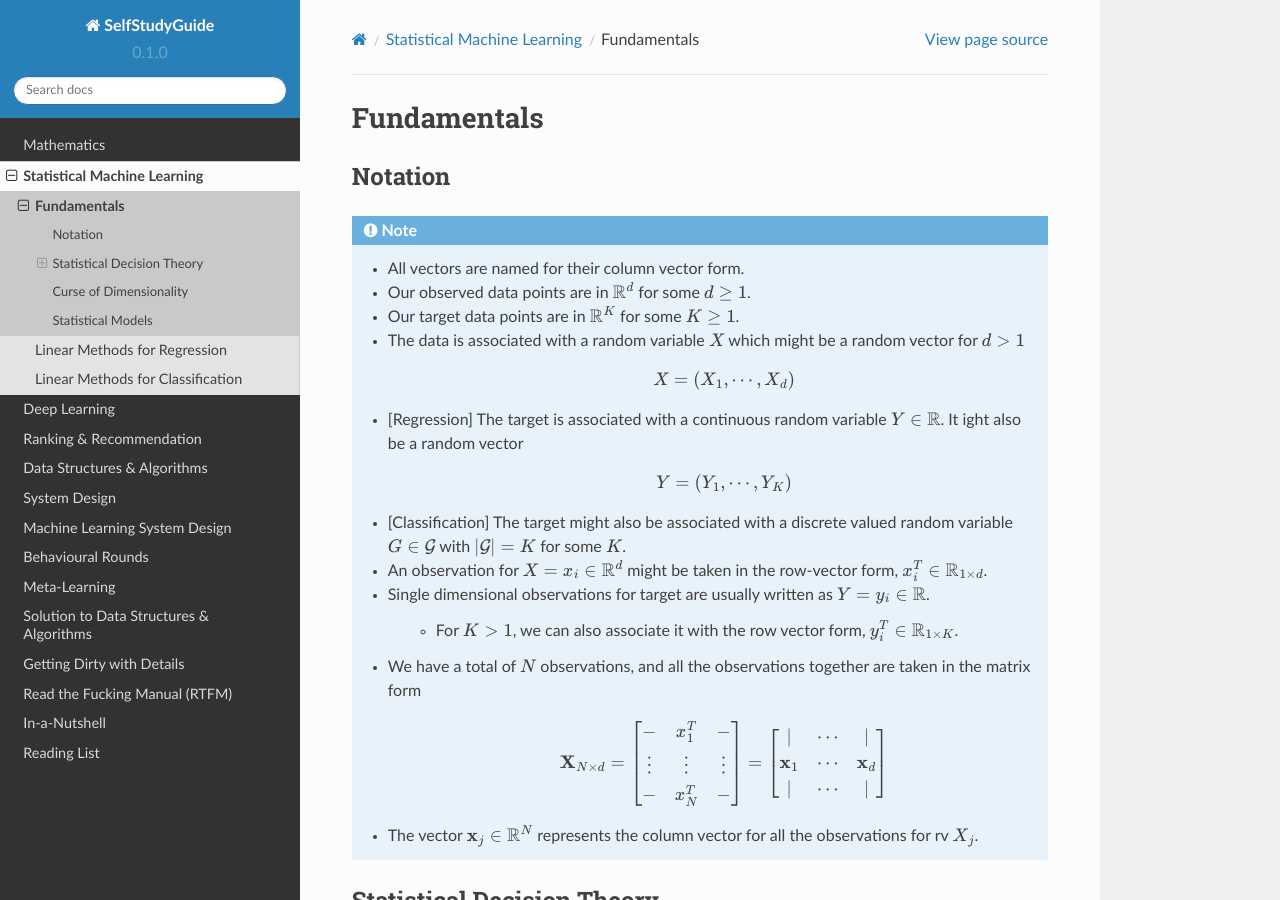
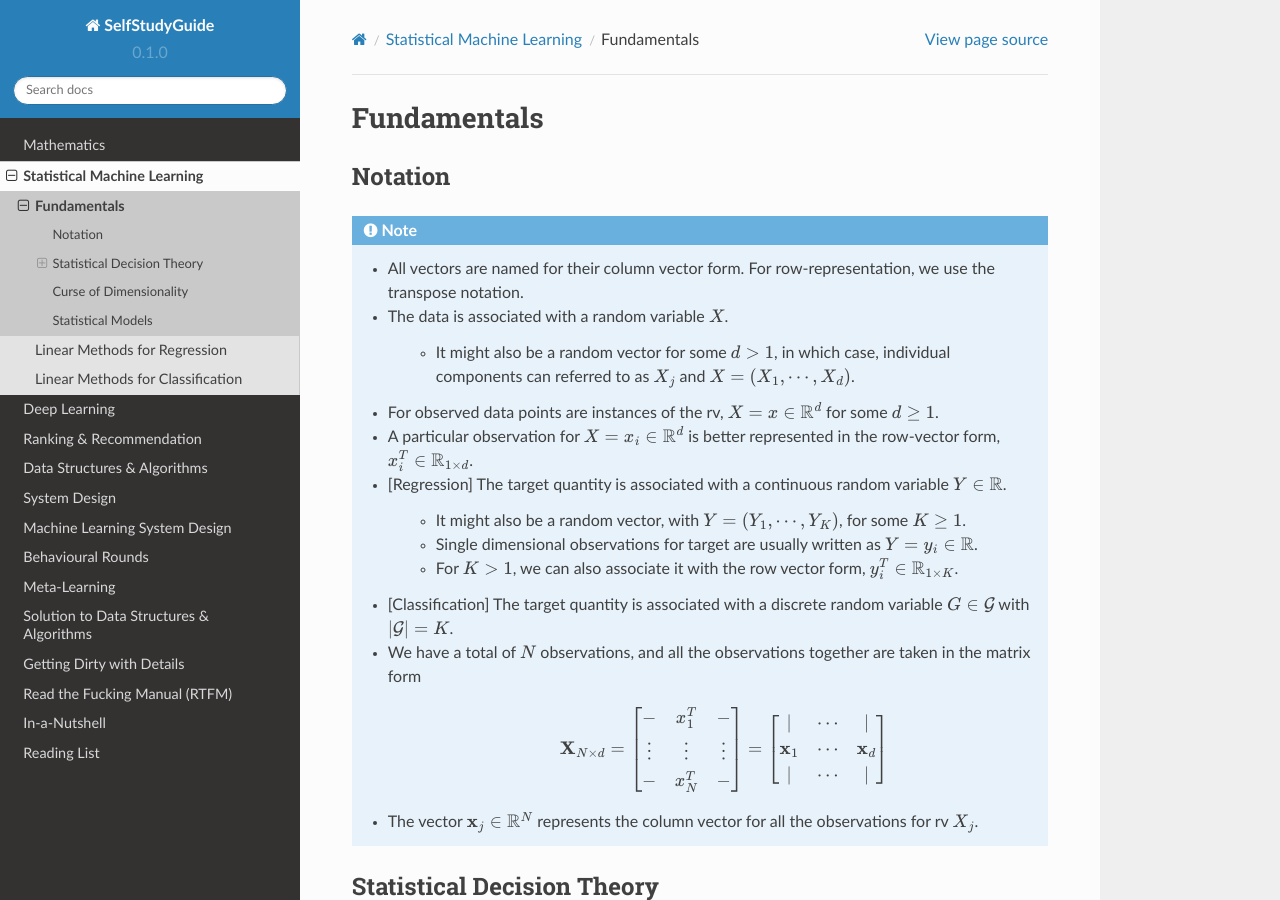
Before and after one commit to uselesstechjunks/leetcode, a Sphinx documentation site: the page built from docs/source/ml/basics.rst, in a window 1280 px wide and 900 px high. Built offline with Sphinx 7.4.7 and the Read the Docs theme 2.0.0, drawn with Linux system fonts in a browser that asks for light colours.

Commit message:
Update basics.rst

```diff
--- a/docs/source/ml/basics.rst
+++ b/docs/source/ml/basics.rst
@@ -6,20 +6,18 @@ Fundamentals
 Notation
 **********************************************************************************
 .. note::
-	* All vectors are named for their column vector form.
-	* Our observed data points are in :math:`\mathbb{R}^d` for some :math:`d\geq 1`.
-	* Our target data points are in :math:`\mathbb{R}^K` for some :math:`K\geq 1`.
-	* The data is associated with a random variable :math:`X` which might be a random vector for :math:`d> 1`
+	* All vectors are named for their column vector form. For row-representation, we use the transpose notation.
+	* The data is associated with a random variable :math:`X`.
 
-		.. math:: X=(X_1,\cdots,X_d)
-	* [Regression] The target is associated with a continuous random variable :math:`Y\in\mathbb{R}`. It ight also be a random vector
+		* It might also be a random vector for some :math:`d> 1`, in which case, individual components can referred to as :math:`X_j` and :math:`X=(X_1,\cdots,X_d)`.
+	* For observed data points are instances of the rv, :math:`X=x\in\mathbb{R}^d` for some :math:`d\geq 1`.
+	* A particular observation for :math:`X=x_i\in\mathbb{R}^d` is better represented in the row-vector form, :math:`x_i^T\in\mathbb{R}_{1\times d}`.
+	* [Regression] The target quantity is associated with a continuous random variable :math:`Y\in\mathbb{R}`.
 
-		.. math:: Y=(Y_1,\cdots,Y_K)
-	* [Classification] The target might also be associated with a discrete valued random variable :math:`G\in\mathcal{G}` with :math:`|\mathcal{G}|=K` for some :math:`K`.
-	* An observation for :math:`X=x_i\in\mathbb{R}^d` might be taken in the row-vector form, :math:`x_i^T\in\mathbb{R}_{1\times d}`.
-	* Single dimensional observations for target are usually written as :math:`Y=y_i\in\mathbb{R}`.
-
+		* It might also be a random vector, with :math:`Y=(Y_1,\cdots,Y_K)`, for some :math:`K\geq 1`.
+		* Single dimensional observations for target are usually written as :math:`Y=y_i\in\mathbb{R}`.
 		* For :math:`K> 1`, we can also associate it with the row vector form, :math:`y_i^T\in\mathbb{R}_{1\times K}`.
+	* [Classification] The target quantity is associated with a discrete random variable :math:`G\in\mathcal{G}` with :math:`|\mathcal{G}|=K`.
 	* We have a total of :math:`N` observations, and all the observations together are taken in the matrix form
 
 		.. math:: \mathbf{X}_{N\times d}=\begin{bmatrix}-& x_1^T & - \\ \vdots & \vdots & \vdots \\ -& x_N^T & -\end{bmatrix}=\begin{bmatrix}|&\cdots&|\\ \mathbf{x}_1 & \cdots & \mathbf{x}_d \\ |&\cdots&|\end{bmatrix}
```
